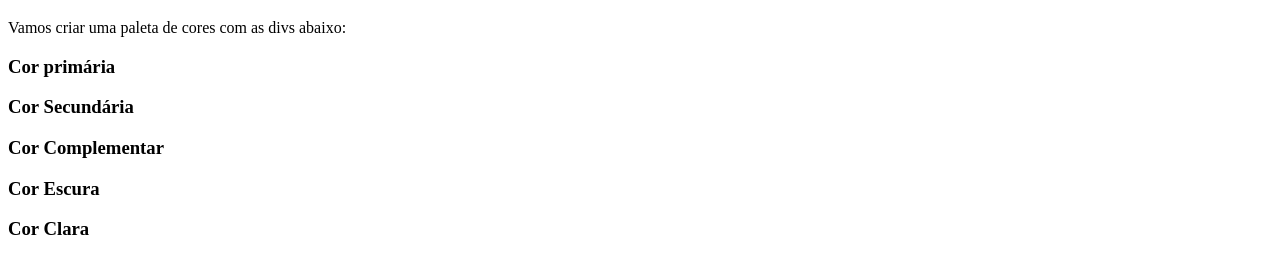
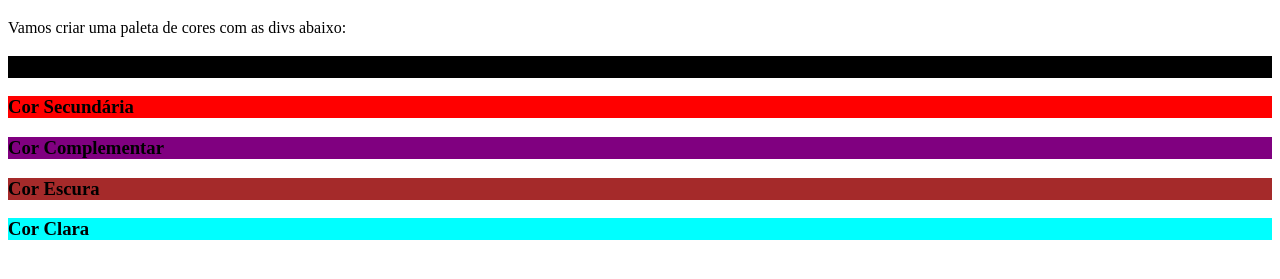
Before and after one commit to alanguilhermeM/trybe-exercicios, a plain HTML site: page Intrudução-à-HTML-e-CSS/Dia03-Seletores-e-Posicionamento/index4.html in a window 1280 px wide. Shown: the part 61-340 px from the top of the page. Drawn offline with Linux system fonts and the light colour scheme.

Commit message:
Adicionando cor a cada uma das div

```diff
--- a/Intrudução-à-HTML-e-CSS/Dia03-Seletores-e-Posicionamento/index4.html
+++ b/Intrudução-à-HTML-e-CSS/Dia03-Seletores-e-Posicionamento/index4.html
@@ -9,19 +9,19 @@
   <h1>Paleta de Cores</h1>
   <p>Vamos criar uma paleta de cores com as divs abaixo:</p>
 
-  <div>
+  <div class="black">
     <h3>Cor primária</h3>
   </div>
-  <div>
+  <div class="red">
     <h3>Cor Secundária</h3>
   </div>
-  <div>
+  <div class="purple">
     <h3>Cor Complementar</h3>
   </div>
-  <div>
+  <div class="brown">
     <h3>Cor Escura</h3>
   </div>
-  <div>
+  <div class="aqua">
     <h3>Cor Clara</h3>
   </div>
 </body>
--- a/Intrudução-à-HTML-e-CSS/Dia03-Seletores-e-Posicionamento/style4.css
+++ b/Intrudução-à-HTML-e-CSS/Dia03-Seletores-e-Posicionamento/style4.css
@@ -1,3 +1,19 @@
 div:hover {
     border-left: 10px solid black;
 }
+
+.black {
+    background-color: black;
+}
+.red {
+    background-color: red;
+}
+.purple {
+    background-color: purple;
+}
+.brown {
+    background-color: brown;
+}
+.aqua {
+    background-color: aqua;
+}
```
